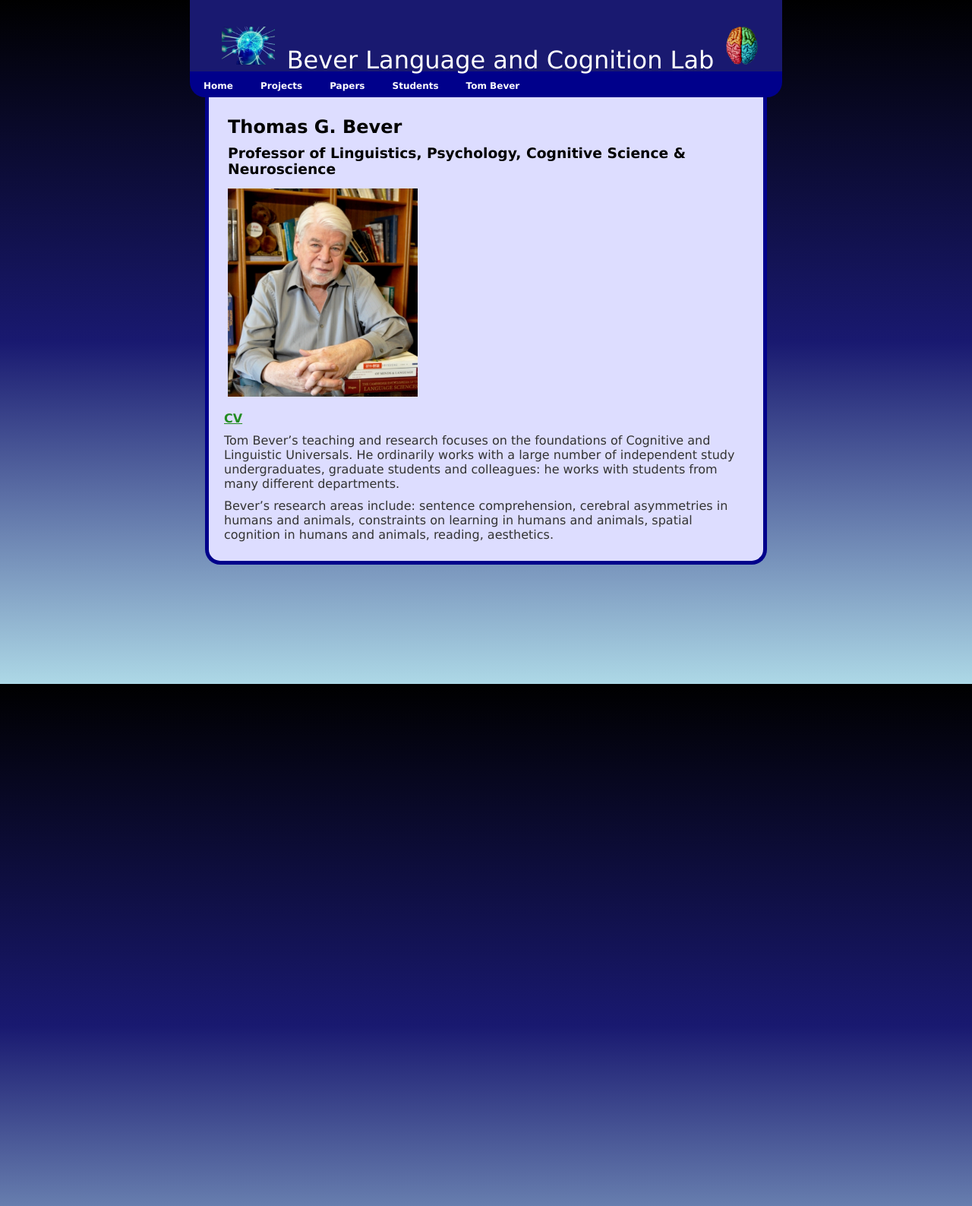
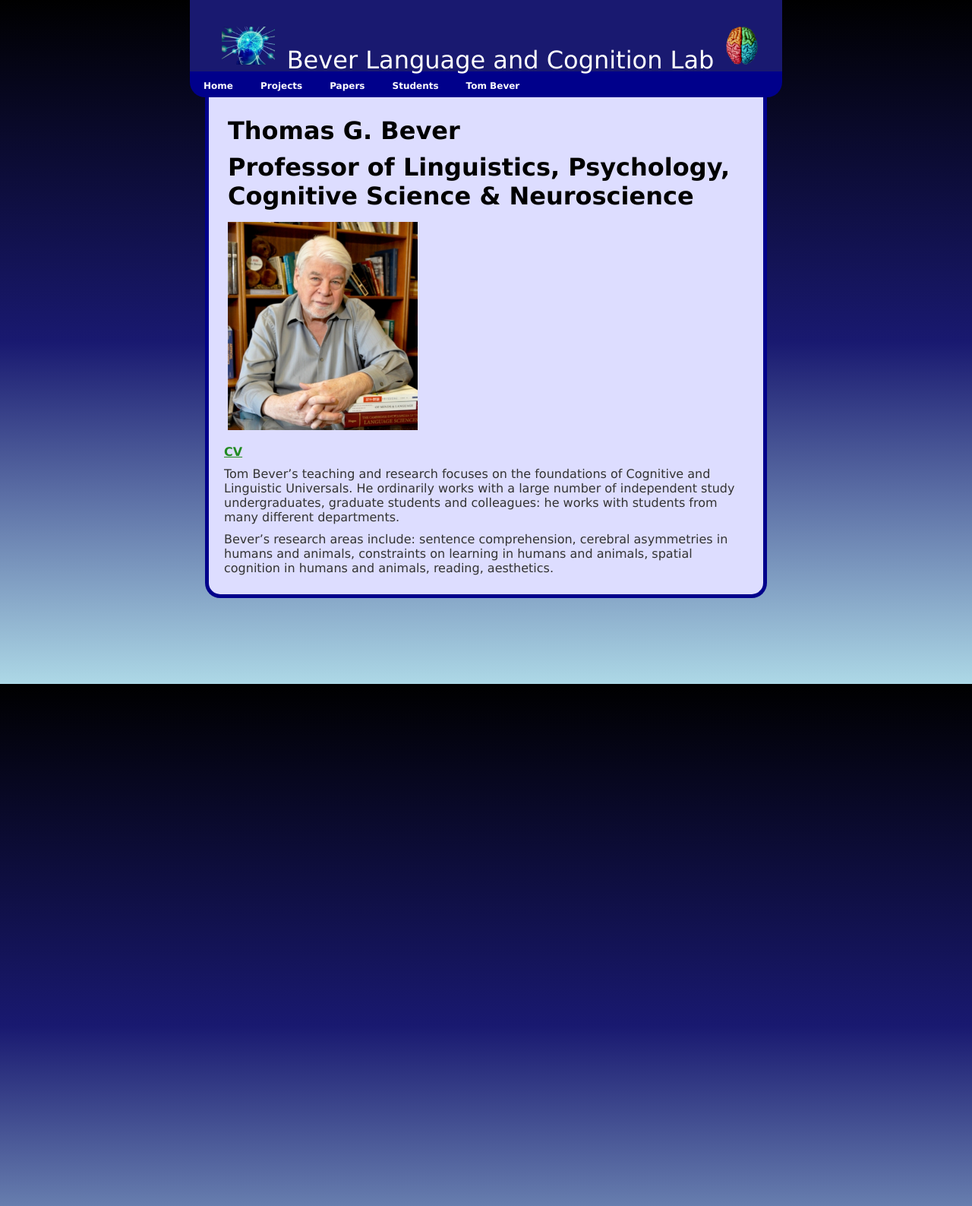
Before and after one commit to coglanglab/coglanglab.github.io, a Jekyll site: the page built from tom.md, in a window 1280 px wide. Shown: the whole page at 76% size. Built offline with Jekyll 4.4.1, drawn with Linux system fonts in a browser that asks for light colours; our own code applies the rules of GitHub Pages for plain Markdown files; before the commit the page ends 1543 px from its top, so only the background shows below that.

Commit message:
whatever

```diff
--- a/tom.md
+++ b/tom.md
@@ -1,7 +1,6 @@
+# Thomas G. Bever
 
-## Thomas G. Bever
-
-### Professor of Linguistics, Psychology, Cognitive Science &amp; Neuroscience
+# Professor of Linguistics, Psychology, Cognitive Science &amp; Neuroscience
 
 <img src="images/tgb.jpg" alt="alt text" width="250" padding="10px">
 
```
Also changed, not shown: papers.md (+2 -0 lines), people.md (+2 -0 lines).
